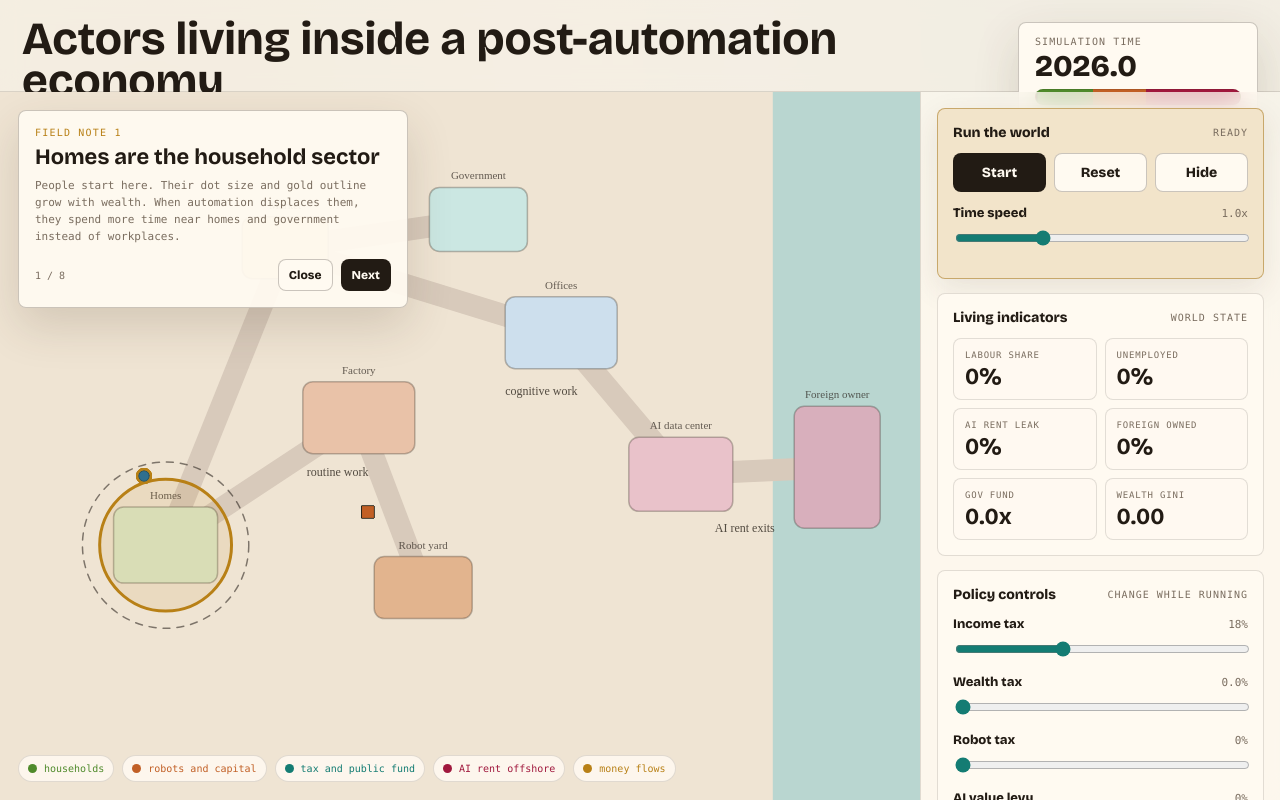
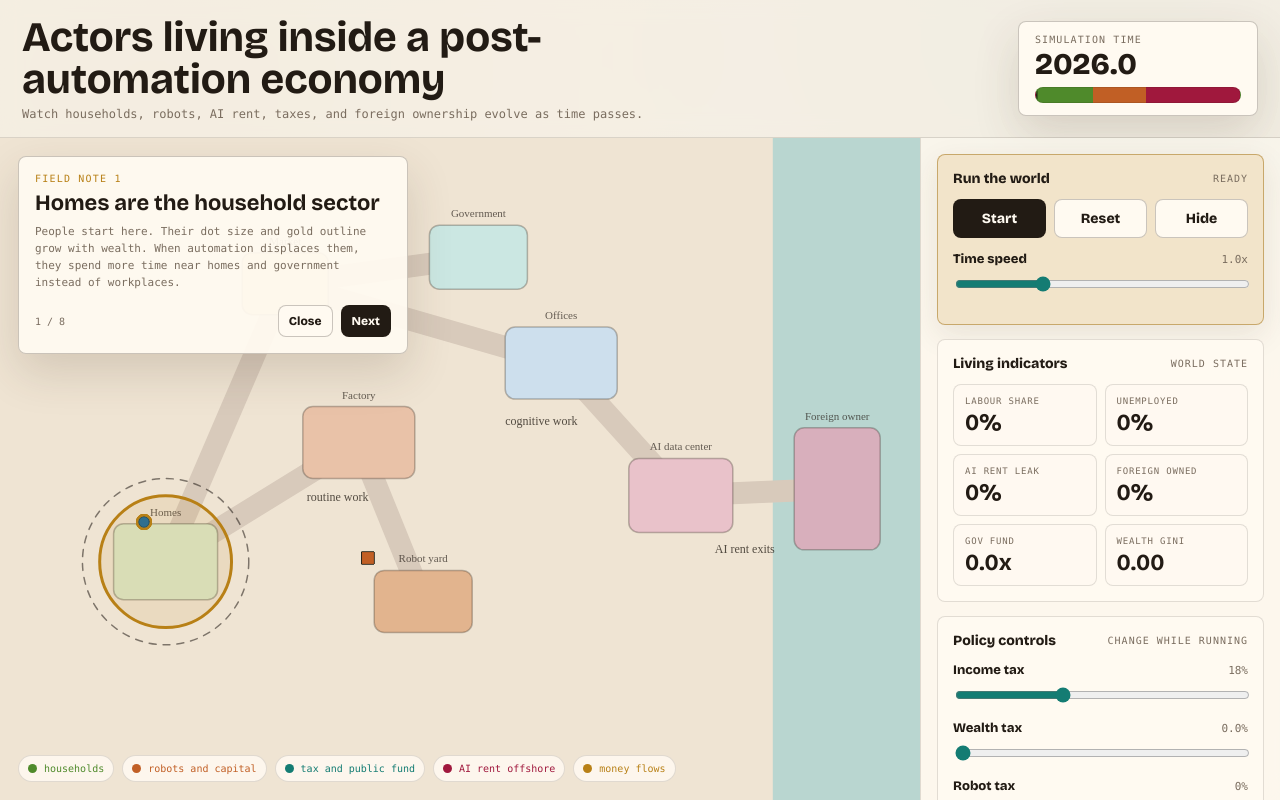
Before and after one commit to namuan/post-automation-world, a plain HTML site: page post_automation_world.html in a window 1280 px wide. Drawn offline with nearby package versions, Linux system fonts and the light colour scheme; a web font is replaced by a local one.

Commit message:
Fix simulation header clipping

```diff
--- a/post_automation_world.html
+++ b/post_automation_world.html
@@ -47,7 +47,7 @@
       height: 100dvh;
       display: grid;
       grid-template-columns: minmax(0, 1fr) 360px;
-      grid-template-rows: 92px minmax(0, 1fr);
+      grid-template-rows: auto minmax(0, 1fr);
     }
 
     header {
@@ -56,7 +56,7 @@
       grid-template-columns: minmax(0, 1fr) auto;
       gap: 24px;
       align-items: center;
-      padding: 18px 22px 14px;
+      padding: 16px 22px;
       border-bottom: 1px solid var(--line);
       background: rgba(245, 239, 229, 0.86);
       backdrop-filter: blur(10px);
@@ -64,10 +64,11 @@
 
     h1 {
       margin: 0;
-      font-size: clamp(28px, 4vw, 46px);
-      line-height: 0.92;
+      font-size: clamp(28px, 3.5vw, 42px);
+      line-height: 1;
       letter-spacing: 0;
       max-width: 860px;
+      text-wrap: balance;
     }
 
     .subtitle {
@@ -82,7 +83,7 @@
       border: 1px solid var(--line-strong);
       background: var(--paper);
       box-shadow: var(--shadow);
-      padding: 13px 16px;
+      padding: 12px 16px;
       border-radius: 8px;
     }
 
```
Also changed, not shown: 2 other files.
